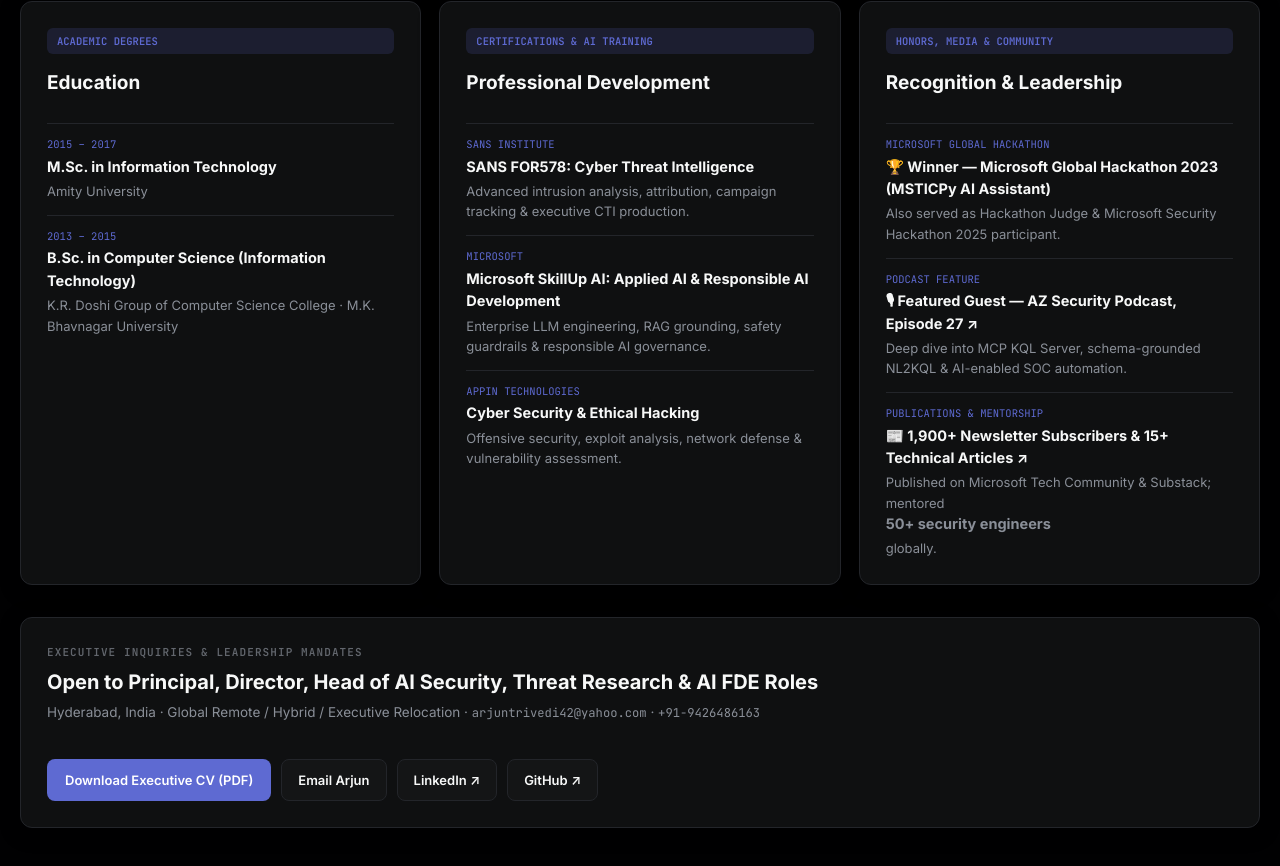
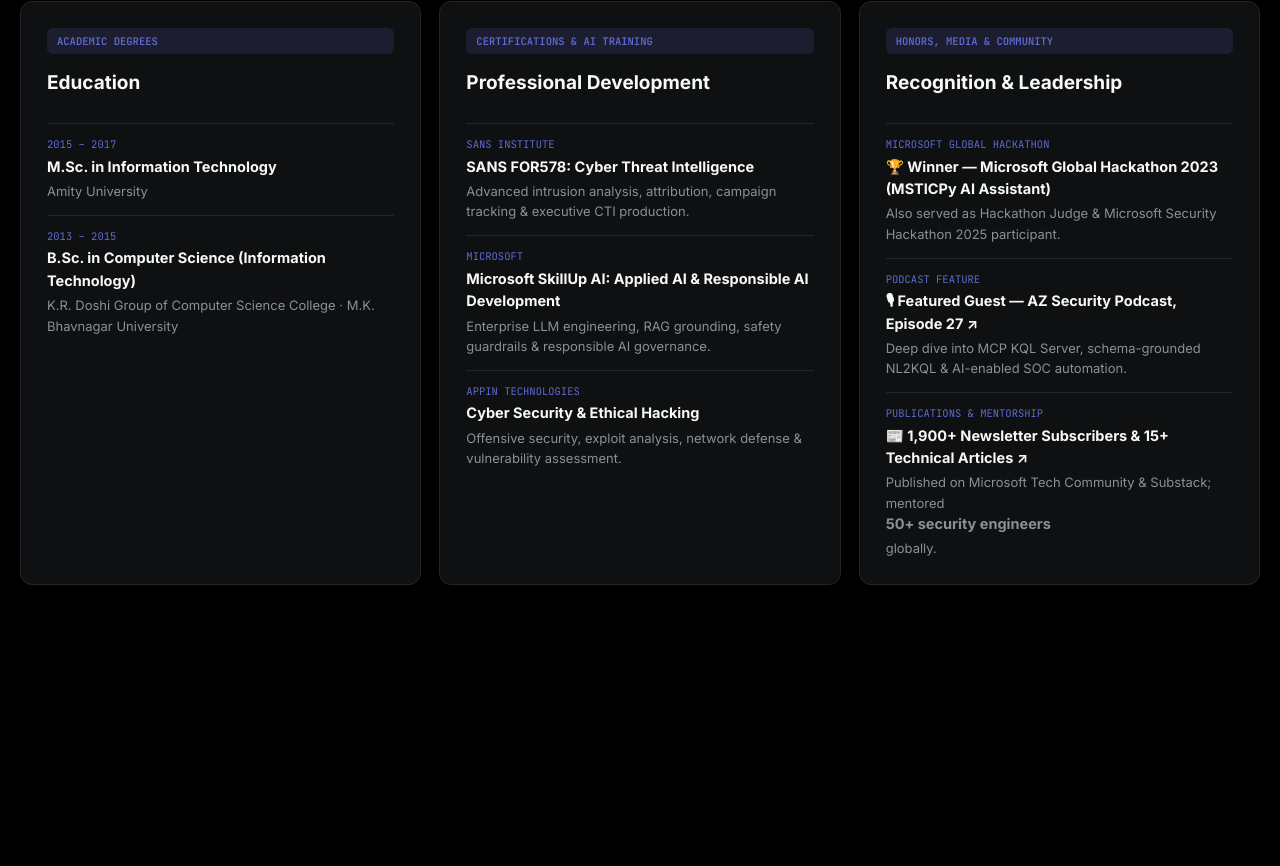
Before and after one commit to 4R9UN/4R9UN.github.io, a plain HTML site: page index.html in a window 1280 px wide. Shown: the part 5741-6607 px from the top of the page. After the commit the page ends 6406 px from the top, so only its background shows below. Drawn offline with Linux system fonts and the light colour scheme.

Commit message:
Remove public open-to-roles footer card from portfolio
Co-authored-by: Copilot <223556219+Copilot@users.noreply.github.com>

```diff
--- a/index.html
+++ b/index.html
@@ -115,7 +115,7 @@
           <div class="hero-identity-row">
             <div class="avatar-vessel avatar-linear">
               <img src="assets/arjun-avatar.jpg" alt="Arjun Trivedi Executive Portrait" data-arjun-avatar />
-              <span class="online-indicator" title="Open to Principal / Director / Head of AI Security &amp; AI FDE Roles"></span>
+              <span class="online-indicator" title="Arjun Trivedi · Security Research, Applied Science &amp; Agentic AI Architecture"></span>
             </div>
             <div class="hero-identity-copy">
               <div class="mono-kicker">ARJUN TRIVEDI · @4R9UN · HYDERABAD, INDIA</div>
@@ -1100,21 +1100,6 @@ pwsh -File .\Assured-Arc\scripts\install.ps1 -Profile full -Target both</code></
         </article>
 
       </div>
-
-      <!-- EXECUTIVE CONTACT FOOTER -->
-      <footer class="surface-card exec-footer">
-        <div>
-          <span class="mono-kicker">EXECUTIVE INQUIRIES &amp; LEADERSHIP MANDATES</span>
-          <h3>Open to Principal, Director, Head of AI Security, Threat Research &amp; AI FDE Roles</h3>
-          <p>Hyderabad, India · Global Remote / Hybrid / Executive Relocation · <code>arjuntrivedi42@yahoo.com</code> · <code>+91-9426486163</code></p>
-        </div>
-        <div class="hero-action-row">
-          <a href="assets/Arjun_Trivedi_Executive_AI_Security_Leader_CV_2026.pdf" download class="btn-primary">Download Executive CV (PDF)</a>
-          <a href="mailto:arjuntrivedi42@yahoo.com" class="btn-secondary">Email Arjun</a>
-          <a href="https://www.linkedin.com/in/imarjuntrivedi/" target="_blank" rel="noopener" class="btn-secondary">LinkedIn ↗</a>
-          <a href="https://github.com/4R9UN" target="_blank" rel="noopener" class="btn-secondary">GitHub ↗</a>
-        </div>
-      </footer>
     </section>
 
   </main>
```
